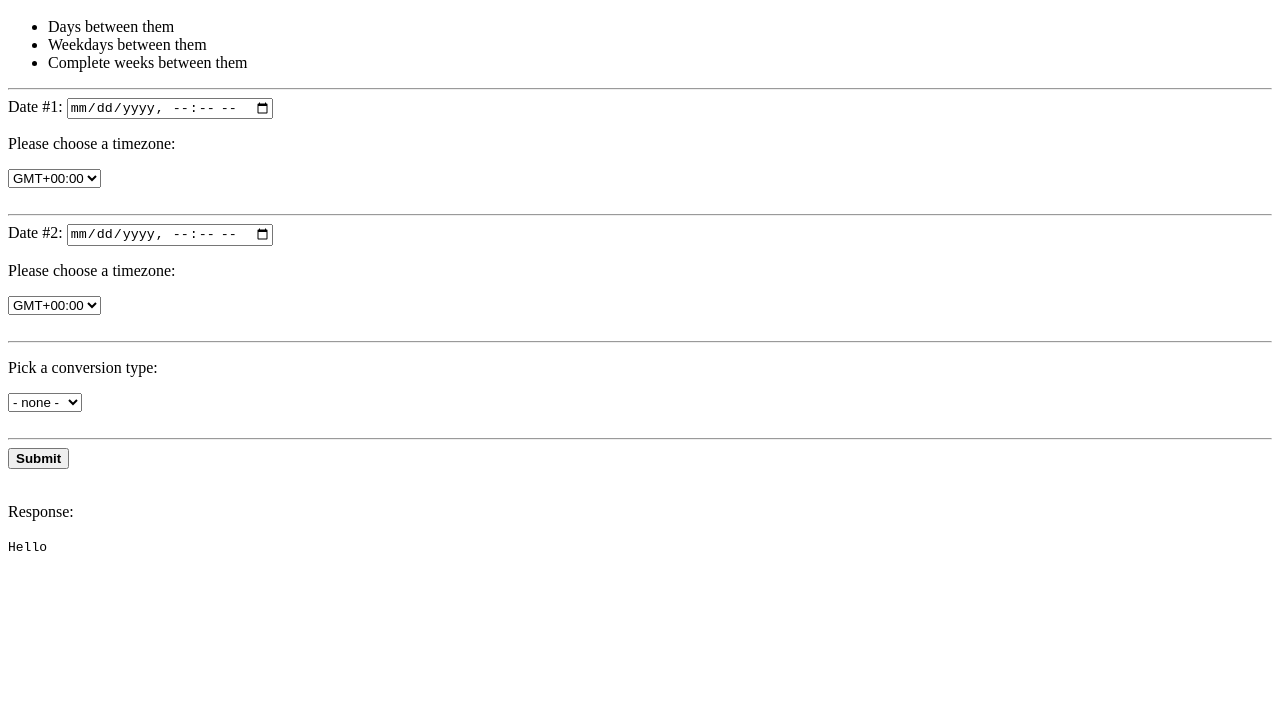
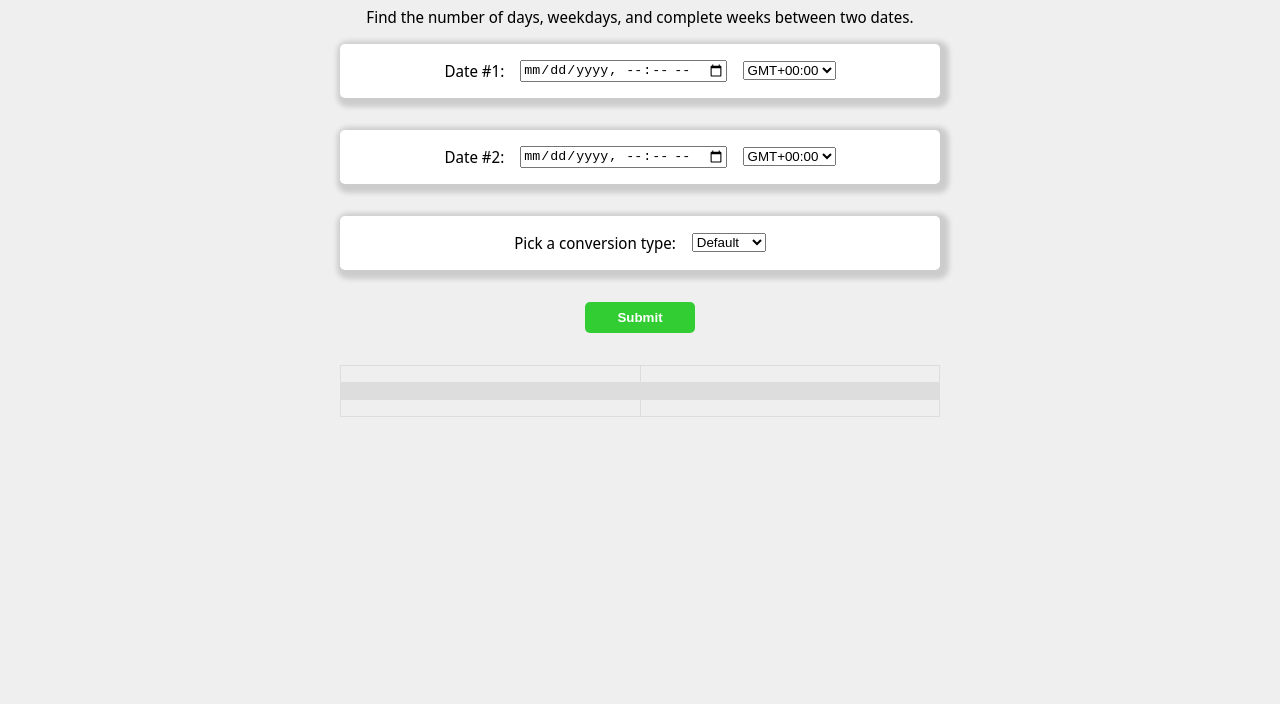
Before and after one commit to anthonydinino/datetime-api, a website: page public/index.html in a window 1280 px wide. Shown: the part 96-800 px from the top of the page. Drawn offline with Linux system fonts and the light colour scheme.

Commit message:
added styling

```diff
--- a/public/index.html
+++ b/public/index.html
@@ -5,23 +5,20 @@
     <meta name="viewport" content="width=device-width, initial-scale=1" />
     <link rel="shortcut icon" type="image/jpg" href="favicon.ico" />
     <script src="main.js"></script>
-    <link rel="stylesheet" href="style.css" />
+    <link rel="stylesheet" href="styles.css" />
     <title>Date API</title>
   </head>
   <body>
-    <h1>Date Time API</h1>
-    <p>Please enter two dates and find the number of:</p>
-    <ul>
-      <li>Days between them</li>
-      <li>Weekdays between them</li>
-      <li>Complete weeks between them</li>
-    </ul>
-    <hr />
-    <div class="date-one-container">
+    <div class="header-container">
+      <h1>Date Time API</h1>
+      <p>
+        Find the number of days, weekdays, and complete weeks between two dates.
+      </p>
+    </div>
+    <div class="card">
       <label for="dateOne">Date #1: </label>
       <input type="datetime-local" name="dateOne" id="dateOne" />
-      <p>Please choose a timezone:</p>
-      <select id="timezoneOne" name="timezoneOne">
+      <select class="dropdown" id="timezoneOne" name="timezoneOne">
         <option value="Z">GMT+00:00</option>
         <option value="+01:00">GMT+1:00</option>
         <option value="+02:00">GMT+2:00</option>
@@ -52,13 +49,10 @@
         <option value="-01:00">GMT-1:00</option>
       </select>
     </div>
-    <br />
-    <hr />
-    <div class="date-two-container">
+    <div class="card">
       <label for="dateTwo">Date #2: </label>
       <input type="datetime-local" name="dateTwo" id="dateTwo" />
-      <p>Please choose a timezone:</p>
-      <select id="timezoneTwo" name="timezoneTwo">
+      <select class="dropdown" id="timezoneTwo" name="timezoneTwo">
         <option value="Z">GMT+00:00</option>
         <option value="+01:00">GMT+1:00</option>
         <option value="+02:00">GMT+2:00</option>
@@ -89,12 +83,10 @@
         <option value="-01:00">GMT-1:00</option>
       </select>
     </div>
-    <br />
-    <hr />
-    <div class="conversion-container">
+    <div class="card">
       <p>Pick a conversion type:</p>
-      <select name="conversion" id="conversion">
-        <option value="">- none -</option>
+      <select class="dropdown" name="conversion" id="conversion">
+        <option value="">Default</option>
         <option value="seconds">Seconds</option>
         <option value="minutes">Minutes</option>
         <option value="hours">Hours</option>
@@ -103,14 +95,24 @@
         <option value="years">Years</option>
       </select>
     </div>
-    <br />
-    <hr />
-    <button onclick="sendPOST()"><b>Submit</b></button>
-    <br />
-    <br />
-    <p>Response:</p>
-    <div class="result-container">
-      <code id="result">Hello</code>
+    <div class="button-container">
+      <button class="submit-button" onclick="sendPOST()"><b>Submit</b></button>
+      <p id="error"></p>
     </div>
+
+    <table>
+      <tr>
+        <th id="header1"></th>
+        <td id="value1"></td>
+      </tr>
+      <tr>
+        <th id="header2"></th>
+        <td id="value2"></td>
+      </tr>
+      <tr>
+        <th id="header3"></th>
+        <td id="value3"></td>
+      </tr>
+    </table>
   </body>
 </html>
--- a/public/main.js
+++ b/public/main.js
@@ -5,13 +5,21 @@ async function sendPOST() {
   const conversion = document.querySelector("#conversion").value;
   const timezoneOne = document.querySelector("#timezoneOne").value;
   const timezoneTwo = document.querySelector("#timezoneTwo").value;
-  const result = document.querySelector("#result");
 
-  //add the timezones to each of the dates
+  //Gather table DOM elements
+  const error = document.querySelector("#error");
+  let header1 = document.querySelector("#header1");
+  let header2 = document.querySelector("#header2");
+  let header3 = document.querySelector("#header3");
+  let value1 = document.querySelector("#value1");
+  let value2 = document.querySelector("#value2");
+  let value3 = document.querySelector("#value3");
+
+  //attach the timezones to each of the dates
   dateOne += timezoneOne;
   dateTwo += timezoneTwo;
 
-  //setup the JSON for posting
+  //setup the POST request
   const data = {
     dateOne,
     dateTwo,
@@ -19,14 +27,25 @@ async function sendPOST() {
 
   //POST request using fetch
   try {
+    error.innerHTML = "";
     const payload = await fetch(`/${conversion}`, {
       method: "POST",
       body: JSON.stringify(data),
       headers: { "Content-type": "application/json; charset=UTF-8" },
     });
     const response = await payload.json();
-    result.innerText = JSON.stringify(response);
-  } catch (error) {
-    result.innerText = JSON.stringify("Something went wrong...");
+
+    //grabs all the keys of response
+    const keys = Object.keys(response);
+
+    //output response into respective DOM elements
+    header1.innerHTML = keys[0];
+    header2.innerHTML = keys[1];
+    header3.innerHTML = keys[2];
+    value1.innerHTML = response[keys[0]];
+    value2.innerHTML = response[keys[1]];
+    value3.innerHTML = response[keys[2]];
+  } catch (err) {
+    error.innerText = "Something went wrong, check developer tools";
   }
 }
--- /dev/null
+++ b/public/styles.css
@@ -0,0 +1,99 @@
+@import url("https://fonts.googleapis.com/css2?family=Noto+Sans+Display&display=swap");
+
+:root {
+  --default-padding: 1rem;
+  --primary-color: limegreen;
+  --box-width: 600px;
+}
+
+* {
+  box-sizing: border-box;
+}
+
+body {
+  font-family: Noto Sans Display;
+  margin: 0;
+  width: 100vw;
+  display: flex;
+  flex-direction: column;
+  align-items: center;
+  padding: var(--default-padding);
+  background-color: #efefef;
+  text-align: center;
+}
+
+p {
+  margin: 0;
+}
+
+.card {
+  display: flex;
+  align-items: center;
+  justify-content: center;
+  min-width: min(100vw, var(--box-width));
+  gap: var(--default-padding);
+  padding: var(--default-padding);
+  flex-wrap: wrap;
+  background-color: white;
+  border-radius: 5px;
+  box-shadow: 3px 3px 5px 6px #ccc;
+  margin: var(--default-padding) 0;
+}
+
+.button-container {
+  text-align: center;
+  margin: var(--default-padding) 0;
+}
+
+.submit-button {
+  cursor: pointer;
+  color: white;
+  border-radius: 5px;
+  border: 0;
+  padding: calc(var(--default-padding) / 2) calc(var(--default-padding) * 2);
+  background-color: var(--primary-color);
+}
+
+.submit-button:hover {
+  transition: all 0.2s;
+  background-color: white;
+  box-shadow: inset 0 0 0 2px var(--primary-color);
+  color: var(--primary-color);
+}
+
+#error {
+  color: red;
+}
+
+table {
+  border-collapse: collapse;
+  min-width: min(100%, var(--box-width));
+  margin: var(--default-padding) 0;
+}
+
+td,
+th {
+  border: 1px solid #dddddd;
+  text-align: left;
+  padding: 8px;
+}
+
+tr:nth-child(even) {
+  background-color: #dddddd;
+}
+
+@media screen and (max-width: 500px) {
+  body {
+    padding: 0;
+    font-size: smaller;
+  }
+  .card {
+    padding: var(--default-padding) 0 var(--default-padding) 2px;
+  }
+}
+
+@media screen and (max-width: 250px) {
+  .card {
+    justify-content: left;
+  }
+}
```
Also changed, not shown: server.js (+6 -8 lines), public/style.css (deleted).
